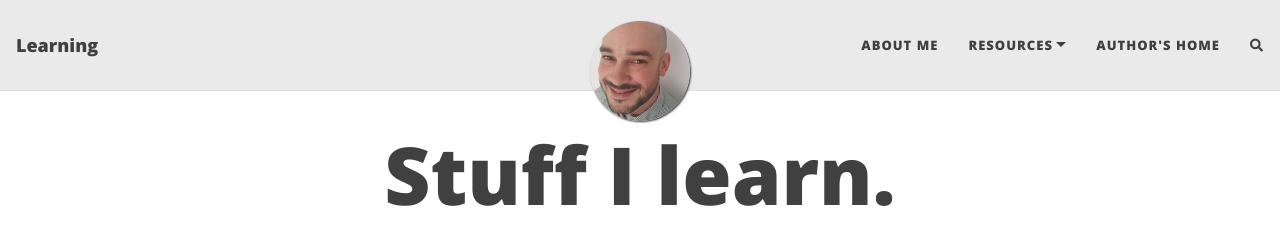
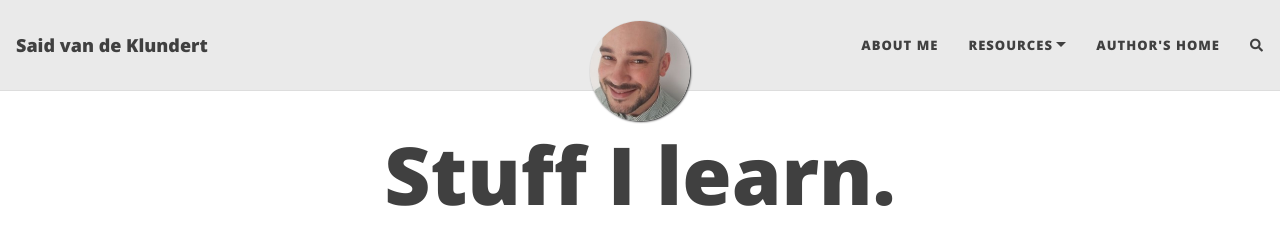
Before and after one commit to saidvandeklundert/learn, a Jekyll site: the page built from index.html, in a window 1280 px wide. Shown: the top 228 px of the page. Built offline with Jekyll 4.4.1, drawn with Linux system fonts in a browser that asks for light colours; nearby versions of some CDN libraries; the list of posts is cut into pages by our own code; comment, search, counter and statistics services are not loaded.

Commit message:
change style

```diff
--- a/_config.yml
+++ b/_config.yml
@@ -6,7 +6,7 @@
 # --- Required options --- #
 
 # Name of website
-title: Learning
+title: Said van de Klundert
 
 # Your name to show in the footer
 author: Said van de Klundert
```
